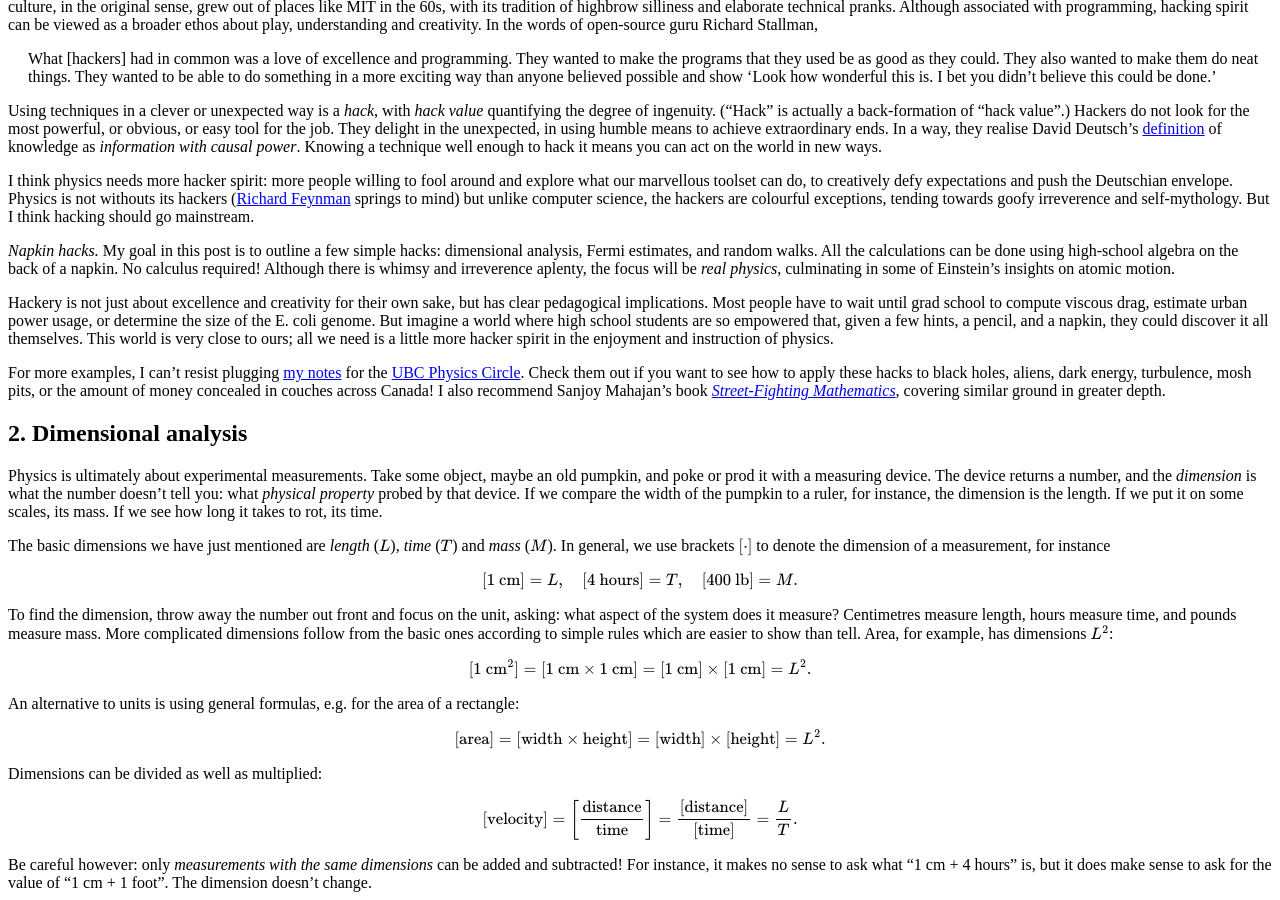
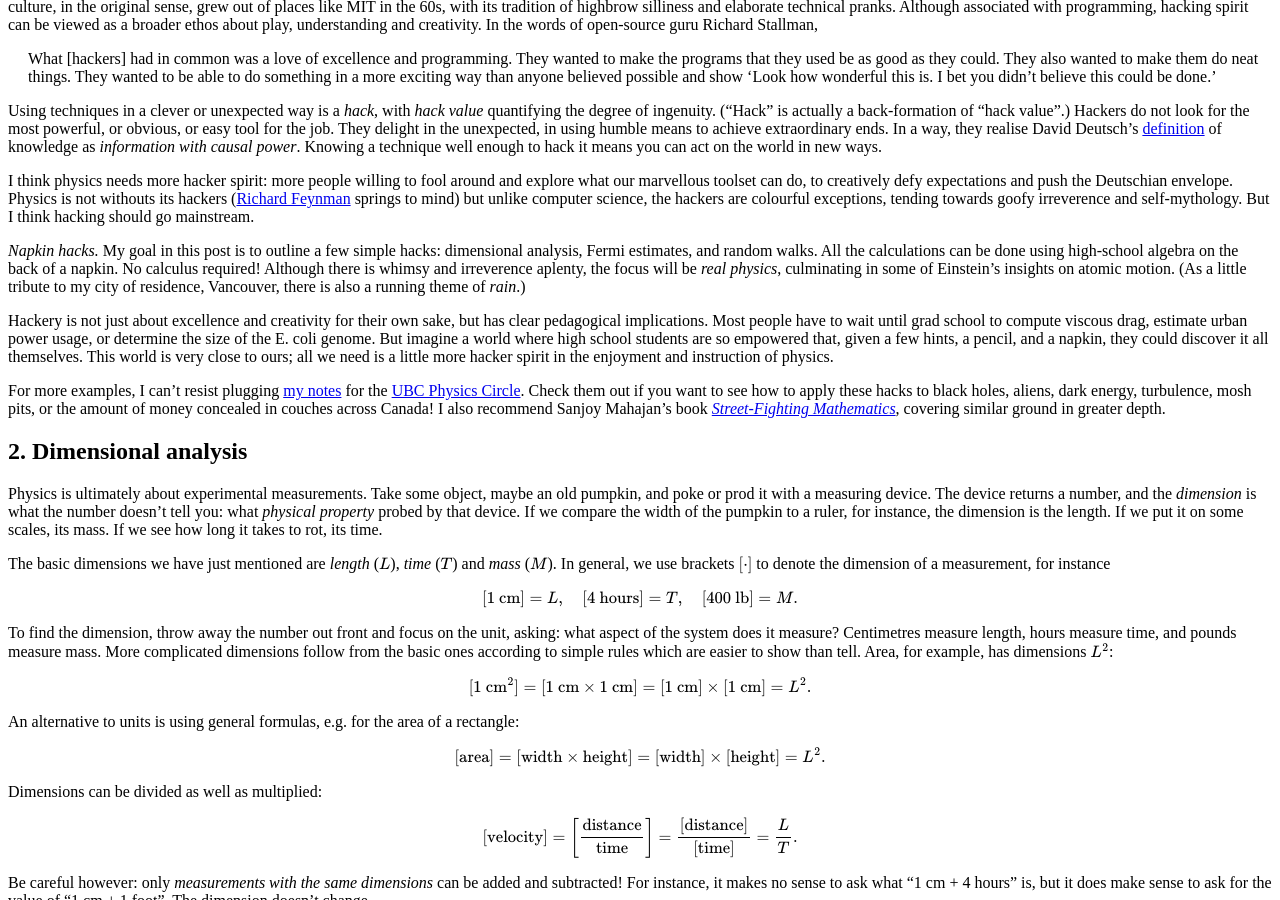
Before and after one commit to hapax/hapax.github.io, a Jekyll site: the page built from assets/simple-physics.md, in a window 1280 px wide and 900 px high, scrolled down 956 px. Built offline with Jekyll 4.4.1, drawn with Linux system fonts in a browser that asks for light colours; our own code applies the rules of GitHub Pages for plain Markdown files; formulas are drawn with MathJax 3; a script that is not in the unit is left out; some of the changed text lies outside the part shown.

Commit message:
Update simple-physics.md

```diff
--- a/assets/simple-physics.md
+++ b/assets/simple-physics.md
@@ -76,7 +76,10 @@
 All the calculations can be done using high-school algebra on the
 back of a napkin. No calculus required!
 Although there is whimsy and irreverence aplenty, the focus will be
-*real physics*, culminating in some of Einstein's insights on atomic motion.
+*real physics*, culminating in some of Einstein's insights on atomic
+motion.
+(As a little tribute to my city of residence, Vancouver, there is also
+a running theme of *rain*.)
 
 Hackery is not just about excellence and creativity for their own
 sake, but has clear pedagogical implications.
@@ -852,6 +855,10 @@
 
 **Exercise 8 (loonie bin).** Guess the Canadian government's
 federal budget for 2019.
+
+<p align="center">
+  ⁂
+  </p>
 
 **Exercise 9 (rain power).** The annual rainfall in the greater
   Vancouver region is about $1000$ mm, meaning that all the rain
@@ -1317,12 +1324,6 @@
 (c) Conclude that, if $R \gg r$, then $\sigma \approx \pi
 R^2$.
 </span>
-
-<p align="center">
-  ⁂
-  </p>
-
-**Exercise 14 (?).**
 
 <p align="center">
   ⁂
```
Also changed, not shown: other parts of assets/simple-physics.md (+10 -10 lines).
